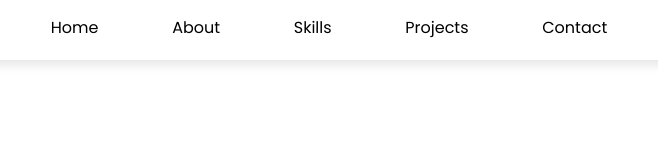
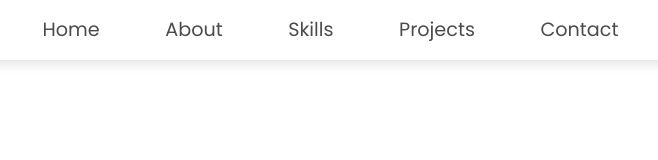
Before and after one commit to Patryk2077/Basic-Portfolio, a plain HTML site: page index.html in a window 1280 px wide. Shown: the full height of the page, 599-1257 px from the left. Drawn offline with Linux system fonts and the light colour scheme.

Commit message:
poprawki

```diff
--- a/index.html
+++ b/index.html
@@ -15,11 +15,11 @@
     <main>
         <nav id="navbar">
             <ul>
-                <li><a href="#intro-section"></a>Home</li>
-                <li><a href="#about-section"></a>About</li>
-                <li><a href="#skills-section"></a>Skills</li>
-                <li><a href="#projects-section"></a>Projects</li>
-                <li><a href="#contact-section"></a>Contact</li>
+                <li><a href="#intro-section">Home</a></li>
+                <li><a href="#about-section">About</a></li>
+                <li><a href="#skills-section">Skills</a></li>
+                <li><a href="#projects-section">Projects</a></li>
+                <li><a href="#contact-section">Contact</a></li>
             </ul>
         </nav>
     </main>
--- a/style.css
+++ b/style.css
@@ -25,3 +25,17 @@ body {
     justify-content: space-evenly;
     list-style: none;
 }
+#navbar ul li a {
+    margin-left: 3px;
+    color: black;
+    opacity: 0.7;
+    font-size: 1.2rem;
+    font-family: "Poppins",Arial, Helvetica, sans-serif;
+    text-decoration: none;
+}
+#navbar ul li a:hover {
+    color: lightgreen;
+    opacity: 1;
+    text-decoration: underline;
+    transition: all 0.15s;
+}
```
